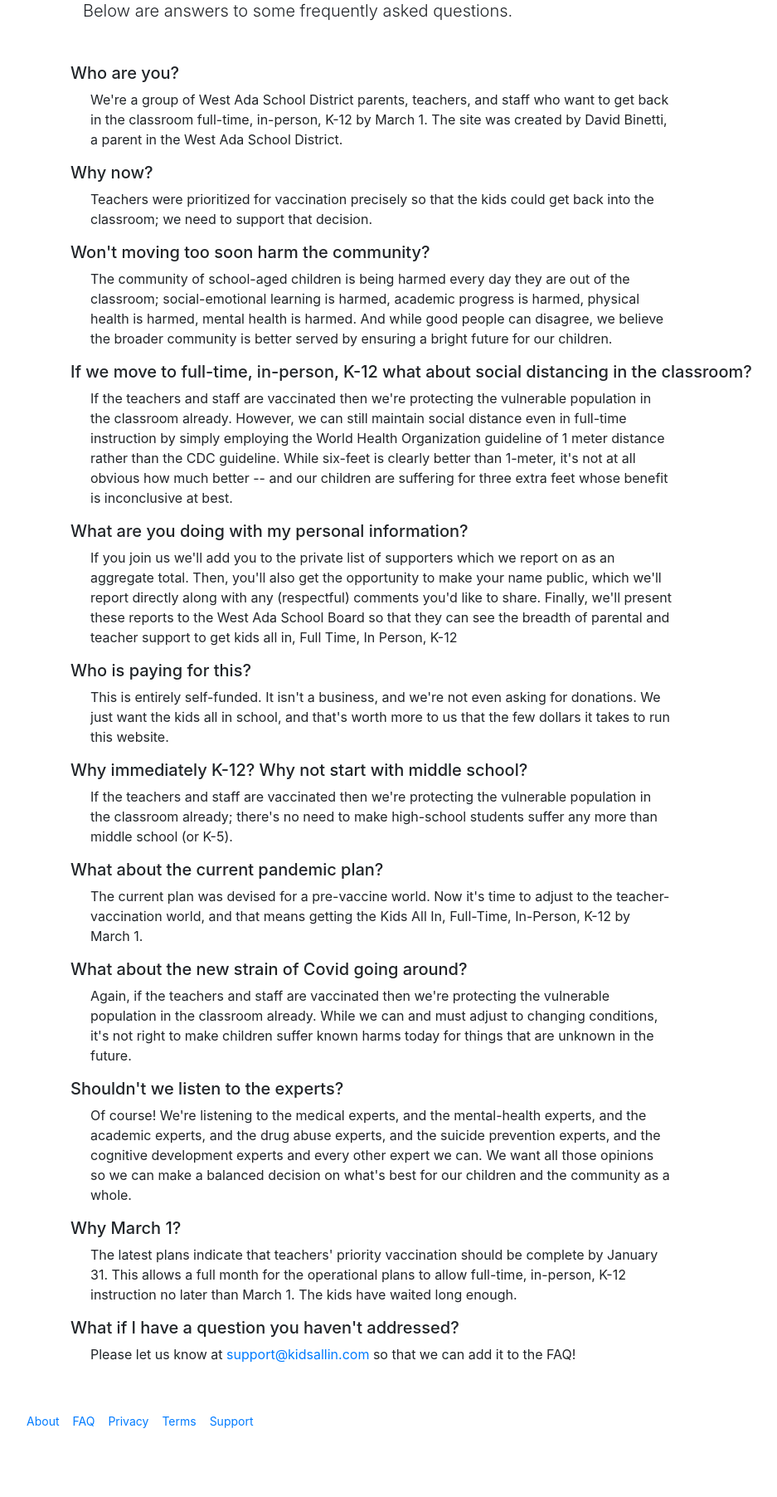
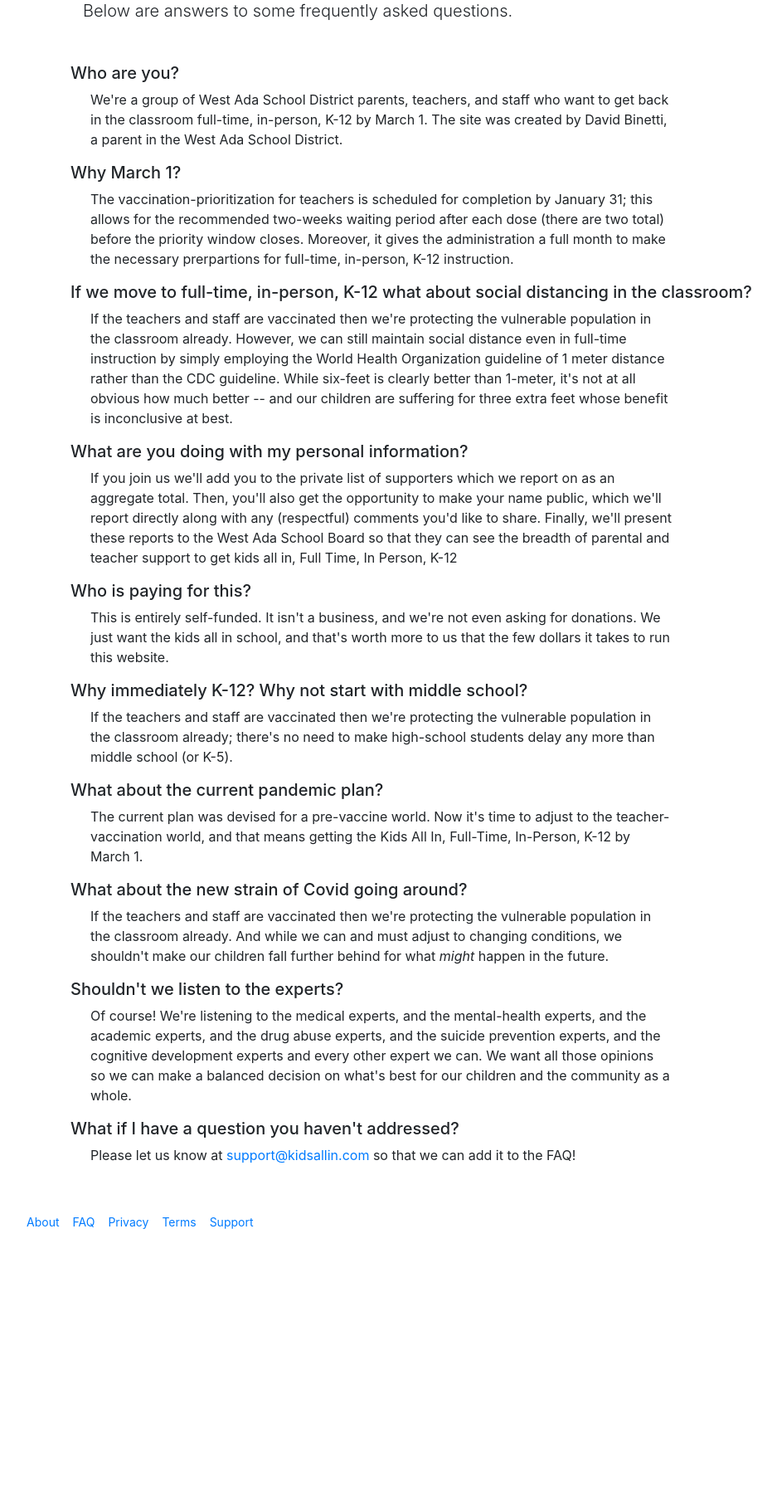
Before and after one commit to dbinetti/kidsallin, a Django app: page /faq/ in a window 1280 px wide. Shown: the part 264-2068 px from the top of the page at 83% size, without its empty margins (0-937 px from the left). After the commit the page ends 1745 px from the top, so only its background shows below. Run offline with Django 3.2, Linux system fonts and the light colour scheme; some libraries are stand-ins or nearby versions.

Commit message:
Update faq.html

```diff
--- a/project/app/templates/app/pages/faq.html
+++ b/project/app/templates/app/pages/faq.html
@@ -28,18 +28,10 @@
     </div>
     <div class='my-2'>
       <h5>
-        Why now?
+        Why March 1?
       </h5>
       <p class='pl-4 col-lg-8'>
-        Teachers were prioritized for vaccination precisely so that the kids could get back into the classroom; we need to support that decision.
-      </p>
-    </div>
-    <div class='my-2'>
-      <h5>
-        Won't moving too soon harm the community?
-      </h5>
-      <p class='pl-4 col-lg-8'>
-        The community of school-aged children is being harmed every day they are out of the classroom; social-emotional learning is harmed, academic progress is harmed, physical health is harmed, mental health is harmed.  And while good people can disagree, we believe the broader community is better served by ensuring a bright future for our children.
+        The vaccination-prioritization for teachers is scheduled for completion by January 31; this allows for the recommended two-weeks waiting period after each dose (there are two total) before the priority window closes.  Moreover, it gives the administration a full month to make the necessary prerpartions for full-time, in-person, K-12 instruction.
       </p>
     </div>
     <div class='my-2'>
@@ -71,7 +63,7 @@
         Why immediately K-12?  Why not start with middle school?
       </h5>
       <p class='pl-4 col-lg-8'>
-        If the teachers and staff are vaccinated then we're protecting the vulnerable population in the classroom already; there's no need to make high-school students suffer any more than middle school (or K-5).
+        If the teachers and staff are vaccinated then we're protecting the vulnerable population in the classroom already; there's no need to make high-school students delay any more than middle school (or K-5).
       </p>
     </div>
     <div class='my-2'>
@@ -87,7 +79,7 @@
         What about the new strain of Covid going around?
       </h5>
       <p class='pl-4 col-lg-8'>
-        Again, if the teachers and staff are vaccinated then we're protecting the vulnerable population in the classroom already.  While we can and must adjust to changing conditions, it's not right to make children suffer known harms today for things that are unknown in the future.
+        If the teachers and staff are vaccinated then we're protecting the vulnerable population in the classroom already.  And while we can and must adjust to changing conditions, we shouldn't make our children fall further behind for what <em>might</em> happen in the future.
       </p>
     </div>
     <div class='my-2'>
@@ -100,14 +92,6 @@
     </div>
     <div class='my-2'>
       <h5>
-        Why March 1?
-      </h5>
-      <p class='pl-4 col-lg-8'>
-        The latest plans indicate that teachers' priority vaccination should be complete by January 31.  This allows a full month for the operational plans to allow full-time, in-person, K-12 instruction no later than March 1.  The kids have waited long enough.
-      </p>
-    </div>
-    <div class='my-2'>
-      <h5>
         What if I have a question you haven't addressed?
       </h5>
       <p class='pl-4 col-lg-8'>
```
